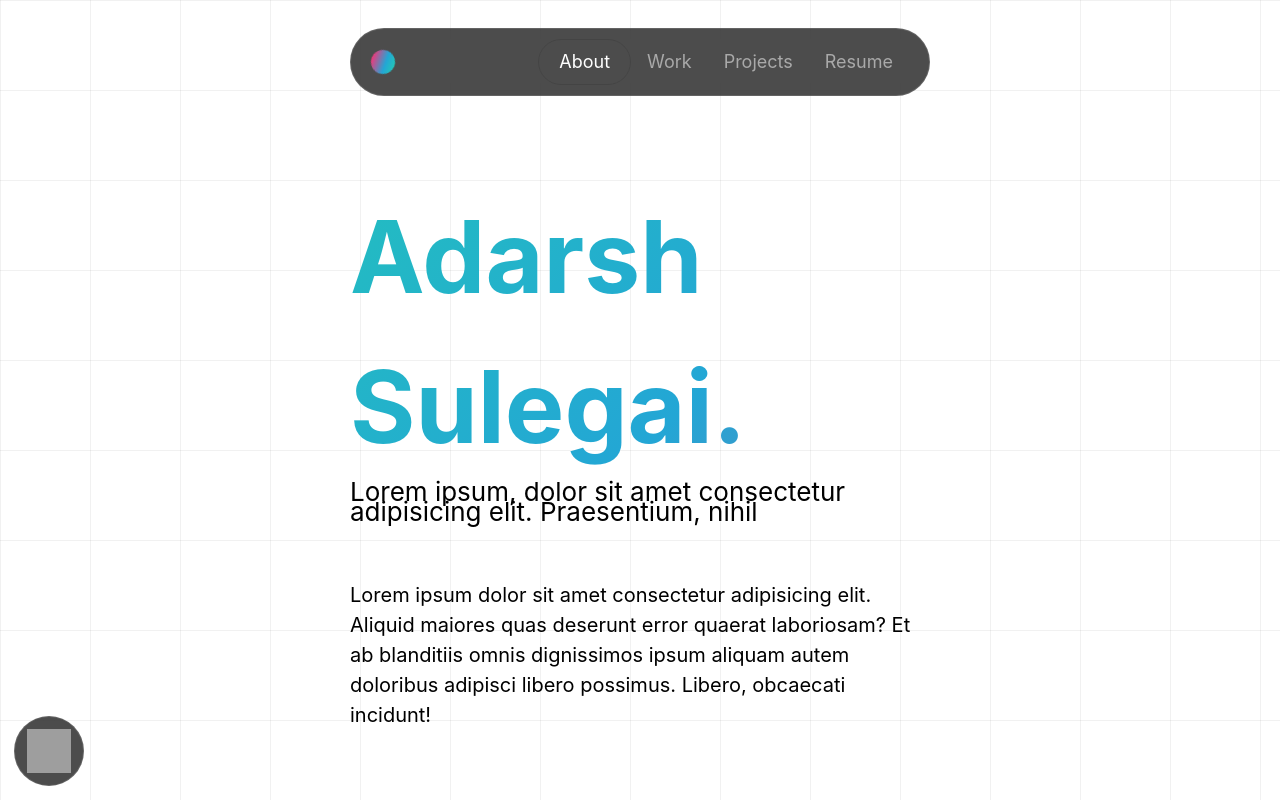
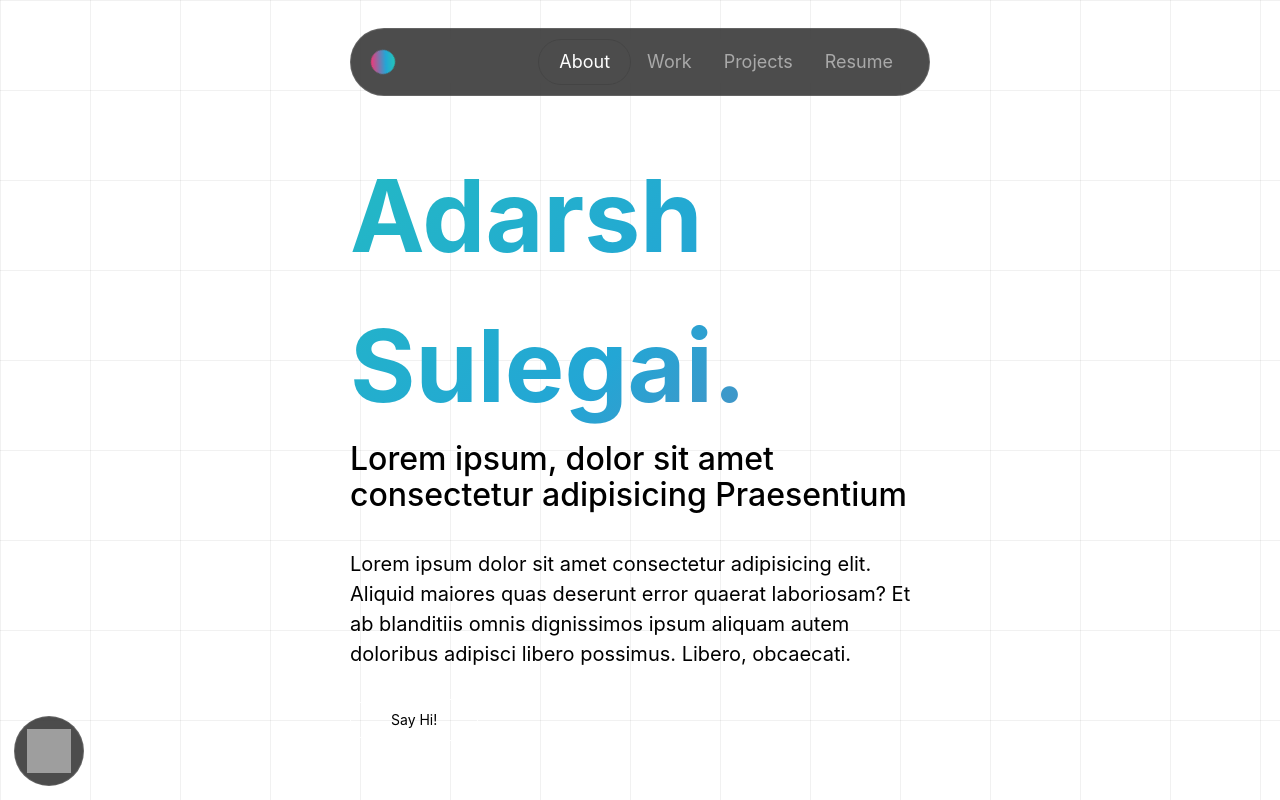
Before and after one commit to adarsh500/adarsh.fyi, a Next.js app: page / in a window 1280 px wide. Shown: the top 800 px of the page. Built offline with nearby package versions, Linux system fonts and the light colour scheme; no server answers; grey boxes are pictures that could not be loaded.

Commit message:
feat: finish hero section
Signed-off-by: adarsh50 <adarshsulegai50@gmail.com>

```diff
--- a/components/Hero/Hero.module.scss
+++ b/components/Hero/Hero.module.scss
@@ -37,7 +37,7 @@
   font-size: 4rem;
 }
 
-.center {
+.container {
   display: flex;
   flex-direction: column;
   justify-content: center;
@@ -52,7 +52,7 @@
     }
   }
 
-  .rainbowText {
+  .primaryText {
     // user-select: none;
     @include font-size-weight(100, 150, 650);
     // background: repeating-linear-gradient(
@@ -86,8 +86,8 @@
   }
 
   .tagline {
-    @include font-size-weight(26, 20, 400);
-    margin-bottom: 58px;
+    @include font-size-weight(32, 36, 500);
+    margin-bottom: 36px;
     text-align: left;
 
     @include dark-mode {
@@ -103,6 +103,13 @@
     @include dark-mode {
       color: var(--dark-text-primary);
     }
+  }
+
+  .cta {
+    margin: 30px 0;
+    padding: 10px 40px;
+    border: 1px solid white;
+    border-radius: 44px;
   }
 }
 
--- a/components/Hero/index.tsx
+++ b/components/Hero/index.tsx
@@ -18,20 +18,20 @@ const Hero = () => {
         //   // 'absolute'
         // )}
         >
-          <div className={styles.center}>
+          <div className={styles.container}>
             {/* <p className={styles.secondaryText}>Hi i'm</p> */}
-            <p className={styles.rainbowText}>Adarsh Sulegai.</p>
+            <p className={styles.primaryText}>Adarsh Sulegai.</p>
             <p className={styles.tagline}>
-              Lorem ipsum, dolor sit amet consectetur adipisicing elit.
-              Praesentium, nihil
+              Lorem ipsum, dolor sit amet consectetur adipisicing Praesentium
             </p>
-
             <p className={styles.about}>
               Lorem ipsum dolor sit amet consectetur adipisicing elit. Aliquid
               maiores quas deserunt error quaerat laboriosam? Et ab blanditiis
               omnis dignissimos ipsum aliquam autem doloribus adipisci libero
-              possimus. Libero, obcaecati incidunt!
+              possimus. Libero, obcaecati.
             </p>
+
+            <button className={styles.cta}>Say Hi!</button>
           </div>
         </div>
       </main>
--- a/components/TopTracks/index.tsx
+++ b/components/TopTracks/index.tsx
@@ -23,7 +23,6 @@ const TopTracks = () => {
   const fetchTopTracks = async () => {
     const res = await fetch('api/getTopTracks');
     const data = await res.json();
-    console.log(data.tracks);
     setTracks(data.tracks);
   };
 
@@ -31,7 +30,6 @@ const TopTracks = () => {
     fetchTopTracks();
   }, []);
 
-  console.log(tracks[0]);
   return (
     <div className={styles.topTracksWrapper}>
       <h2>Adarsh's Top Tracks</h2>
--- a/package.json
+++ b/package.json
@@ -9,7 +9,7 @@
     "lint": "next lint"
   },
   "dependencies": {
-    "@next/font": "^13.0.1",
+    "@next/font": "^13.0.3",
     "axios": "^0.27.2",
     "clsx": "^1.2.1",
     "next": "12.2.0",
--- a/pages/_app.tsx
+++ b/pages/_app.tsx
@@ -1,8 +1,15 @@
 import { AppProps } from 'next/app';
 import '../styles/globals.scss';
 
+// import { Inter } from '@next/font/google';
+// const inter = Inter();
+
 function MyApp({ Component, pageProps }: AppProps) {
-  return <Component {...pageProps} />;
+  return (
+    // <main className={inter.className}>
+    <Component {...pageProps} />
+    // </main>
+  );
 }
 
 export default MyApp;
--- a/pages/api/getTopTracks.ts
+++ b/pages/api/getTopTracks.ts
@@ -4,8 +4,6 @@ import { getTopTracks } from '../../utils/spotify';
 export default async (req: NextApiRequest, res: NextApiResponse) => {
   const response = await getTopTracks();
   const { items } = await response.json();
-  console.log(items);
-  console.log(typeof items);
 
   const tracks = items
     .slice(0, 10)
--- a/pages/index.tsx
+++ b/pages/index.tsx
@@ -19,8 +19,9 @@ export default function Home() {
       <Navbar />
       <div id="about">
         <Hero />
-        <Hero />
-        <TopTracks />
+      </div>
+      <div id="projects">
+
       </div>
 
       <div className={styles.nowPlaying}>
--- a/styles/globals.scss
+++ b/styles/globals.scss
@@ -77,12 +77,20 @@ a {
   }
 }
 
+* {
+  -webkit-font-smoothing: antialiased;
+  -moz-osx-font-smoothing: grayscale;
+}
+
 html,
 body {
   padding: 0;
   margin: 0;
+  scroll-behavior: smooth;
+  scroll-snap-type: mandatory;
   font-family: -apple-system, BlinkMacSystemFont, Segoe UI, Roboto, Oxygen,
     Ubuntu, Cantarell, Fira Sans, Droid Sans, Helvetica Neue, sans-serif;
+
   // background: url('../public/grid.svg');
   // background: #000000c9;
   // background: var(--background-light);
```
Also changed, not shown: 1 other file (tests, documents, lock files or other folders).
